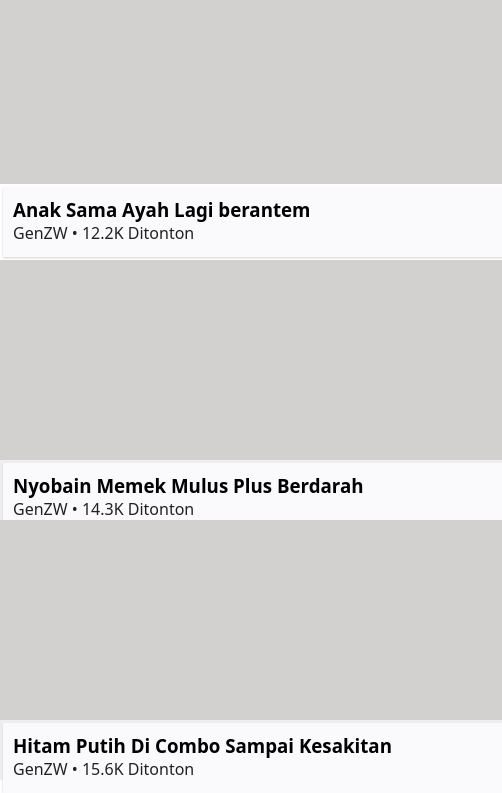
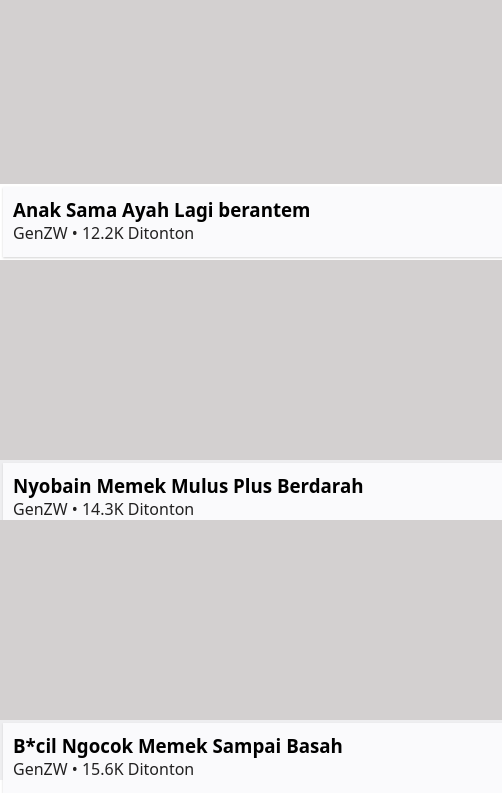
Before and after one commit to Parizker/parizker.github.io, a plain HTML site: page genz11/wp-content/html/wpcontainer.html in a window 1280 px wide. Shown: the part 276-1069 px from the top of the page, 0-502 px from the left. Drawn offline with Linux system fonts and the light colour scheme.

Commit message:
Update wpcontainer.html

```diff
--- a/genz11/wp-content/html/wpcontainer.html
+++ b/genz11/wp-content/html/wpcontainer.html
@@ -60,7 +60,7 @@
                 <div class="tittle-video">
                     <span class="bungkus-judul">
                     <span class="nama-video"><h3 style="font-family: system-ui, -apple-system, BlinkMacSystemFont, 'Segoe UI', Roboto, Oxygen, Ubuntu, Cantarell, 'Open Sans', 'Helvetica Neue', sans-serif; cursor: pointer;">
-                        Hitam Putih Di Combo Sampai Kesakitan</h3>
+                        B*cil Ngocok Memek Sampai Basah </h3>
                         <span class="palg"><p style="cursor: pointer;">GenZW • 15.6K Ditonton</p></span></span>
                 </span>
                 <span class="kanan"></span>
```
